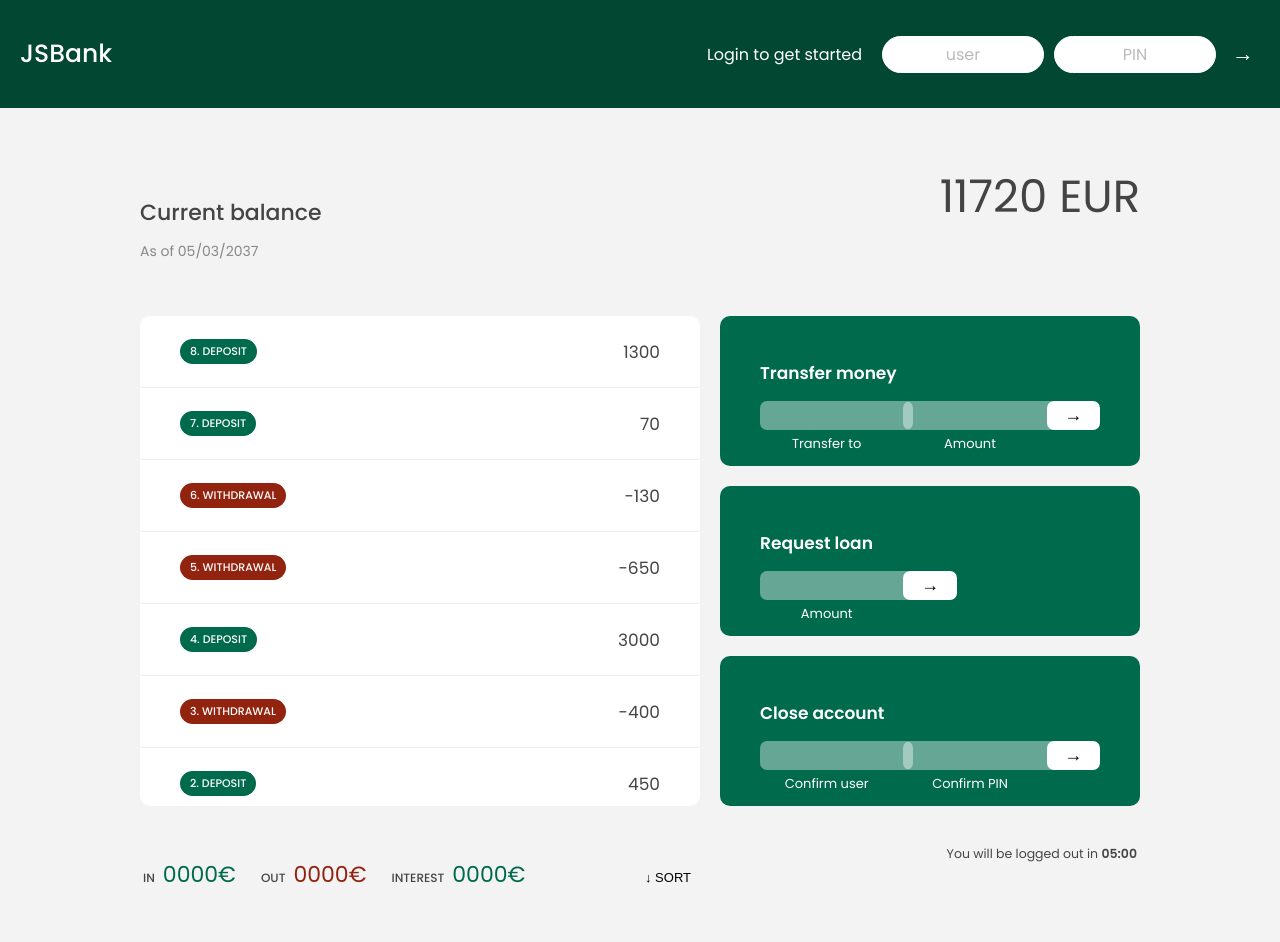
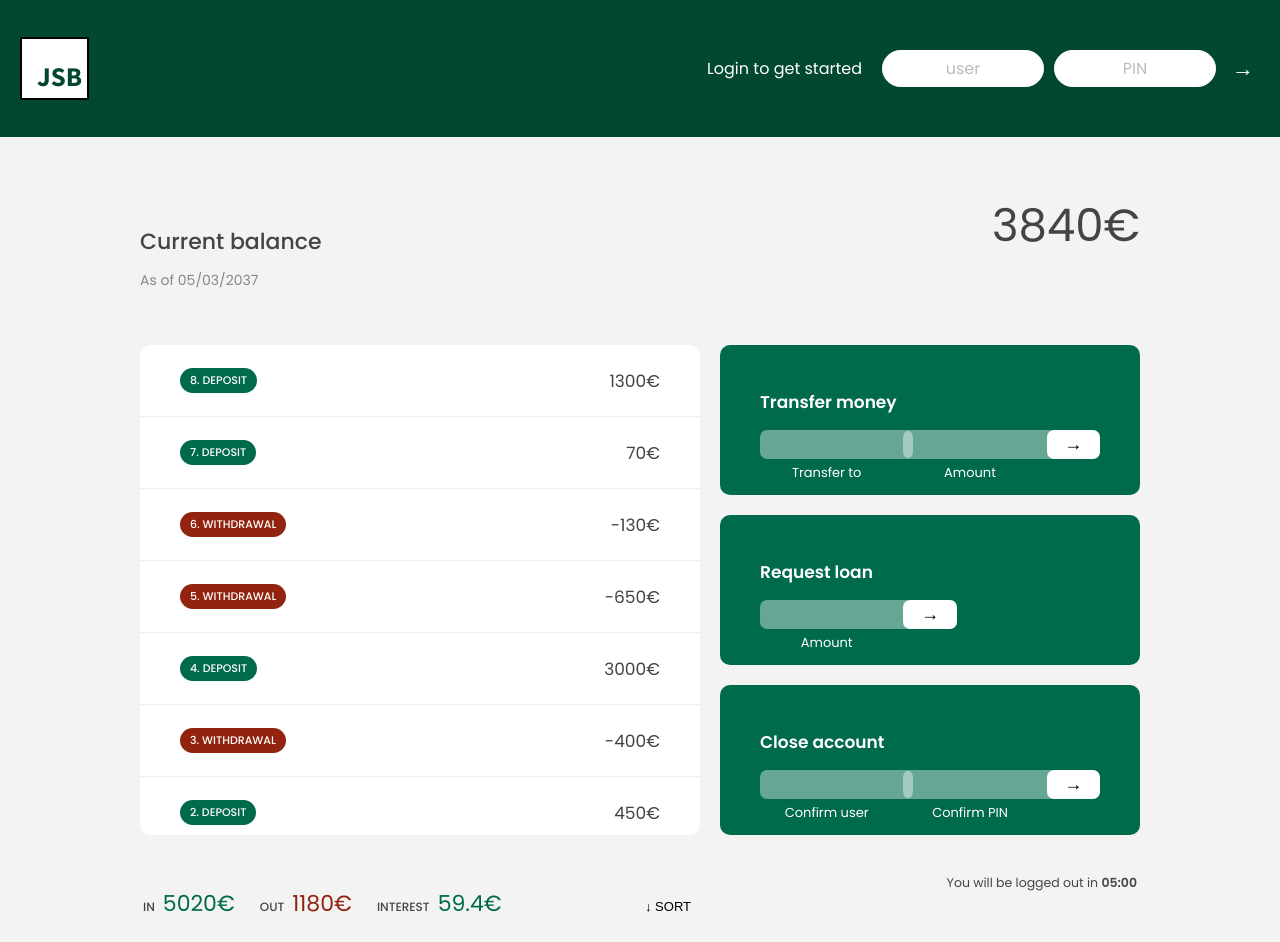
Before and after one commit to pavlvs/banking-app, a plain HTML site: page index.html in a window 1280 px wide. Before the commit the page ends 913 px from the top, so only its background shows below. Drawn offline with Linux system fonts and the light colour scheme.

Commit message:
calculate and display summaries

```diff
--- a/css/style.css
+++ b/css/style.css
@@ -35,8 +35,14 @@ nav {
 }
 
 .logo {
+  background-color: #fff;
+  border-radius: 2px;
+  border: 2px solid #000;
+  color: #024731;
+  font-family: 'Source Sans Pro', sans-serif;
   font-weight: 500;
-  font-size: 2.5rem;
+  font-size: 2.7rem;
+  padding: 20px 5px 5px 15px;
 }
 
 /* .logo {
--- a/index.html
+++ b/index.html
@@ -11,13 +11,20 @@
       rel="stylesheet"
     />
 
+    <link rel="preconnect" href="https://fonts.googleapis.com" />
+    <link rel="preconnect" href="https://fonts.gstatic.com" crossorigin />
+    <link
+      href="https://fonts.googleapis.com/css2?family=Source+Sans+Pro:wght@700&display=swap"
+      rel="stylesheet"
+    />
+
     <link rel="stylesheet" href="css/style.css" />
     <title>JSBank</title>
   </head>
   <body>
     <!-- TOP NAVIGATION -->
     <nav>
-      <p class="logo">JSBank</p>
+      <p class="logo">JSB</p>
       <!-- <p class="welcome">Log in to get started</p> -->
       <!-- <img src="logo.png" alt="Logo" class="logo" /> -->
       <form class="login">
--- a/scripts/script.js
+++ b/scripts/script.js
@@ -69,7 +69,7 @@ const displayMovements = movements => {
         <div class="movements__row">
           <div class="movements__type movements__type--${type}">${i + 1
             }. ${type}</div>
-          <div class="movements__value">${movement}</div>
+          <div class="movements__value">${movement}€</div>
         </div>
         `
 
@@ -81,10 +81,28 @@ displayMovements(account1.movements)
 
 const calcDisplayBalance = (movements) => {
     const balance = movements.reduce((acc, mov) => acc + mov, 0)
-    labelBalance.textContent = `${balance} EUR`
+    labelBalance.textContent = `${balance}€`
 }
 
-calcDisplayBalance(account2.movements)
+calcDisplayBalance(account1.movements)
+
+const calcDisplaySummary = (movements) => {
+    const incomes = movements.filter(mov => mov > 0)
+        .reduce((acc, mov) => acc + mov, 0)
+    labelSumIn.textContent = `${incomes}€`
+
+    const out = movements.filter(mov => mov < 0)
+        .reduce((acc, mov) => acc + mov, 0)
+    labelSumOut.textContent = `${Math.abs(out)}€`
+
+    const interest = movements.filter(mov => mov > 0)
+        .map(deposit => (deposit * 1.2 / 100))
+        .filter(int => int >= 1)
+        .reduce((acc, int) => acc + int, 0)
+    labelSumInterest.textContent = `${interest}€`
+}
+
+calcDisplaySummary(account1.movements)
 
 const createUsernames = accounts => {
     accounts.forEach(account => {
```
